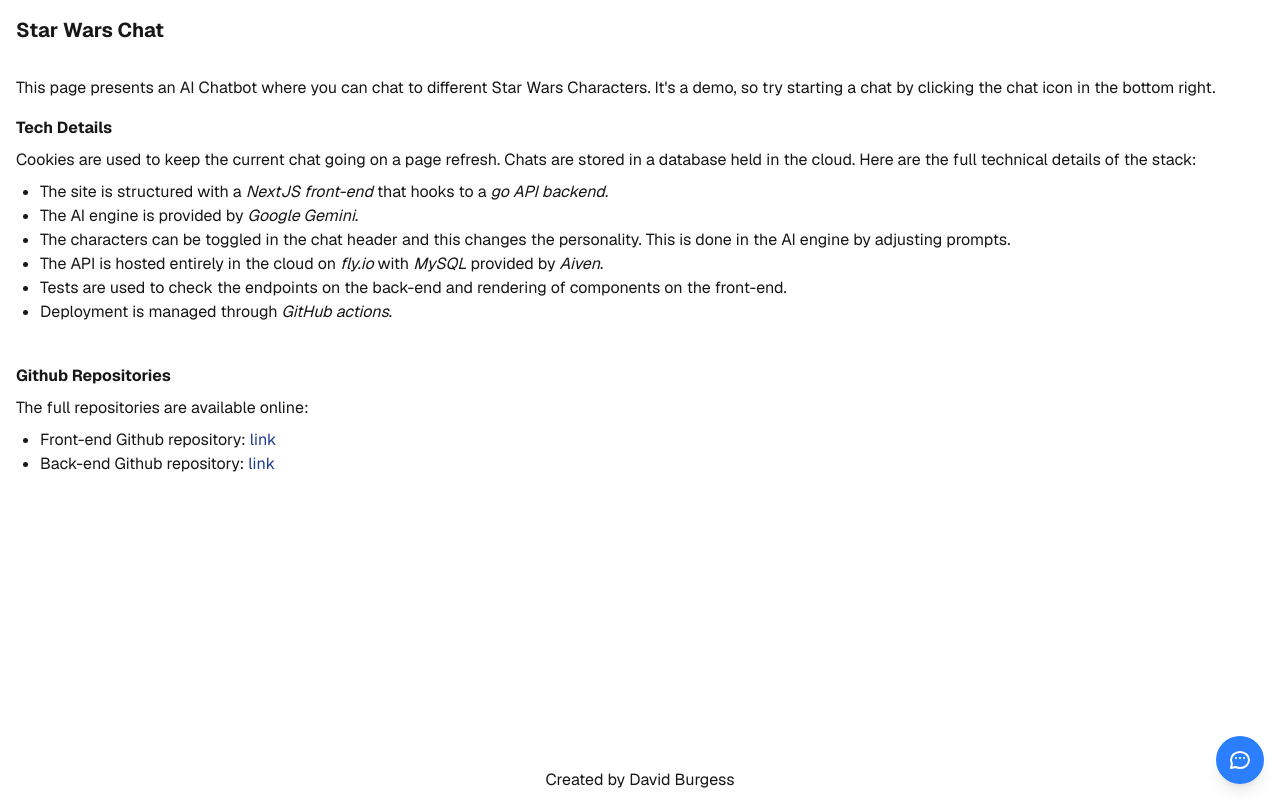
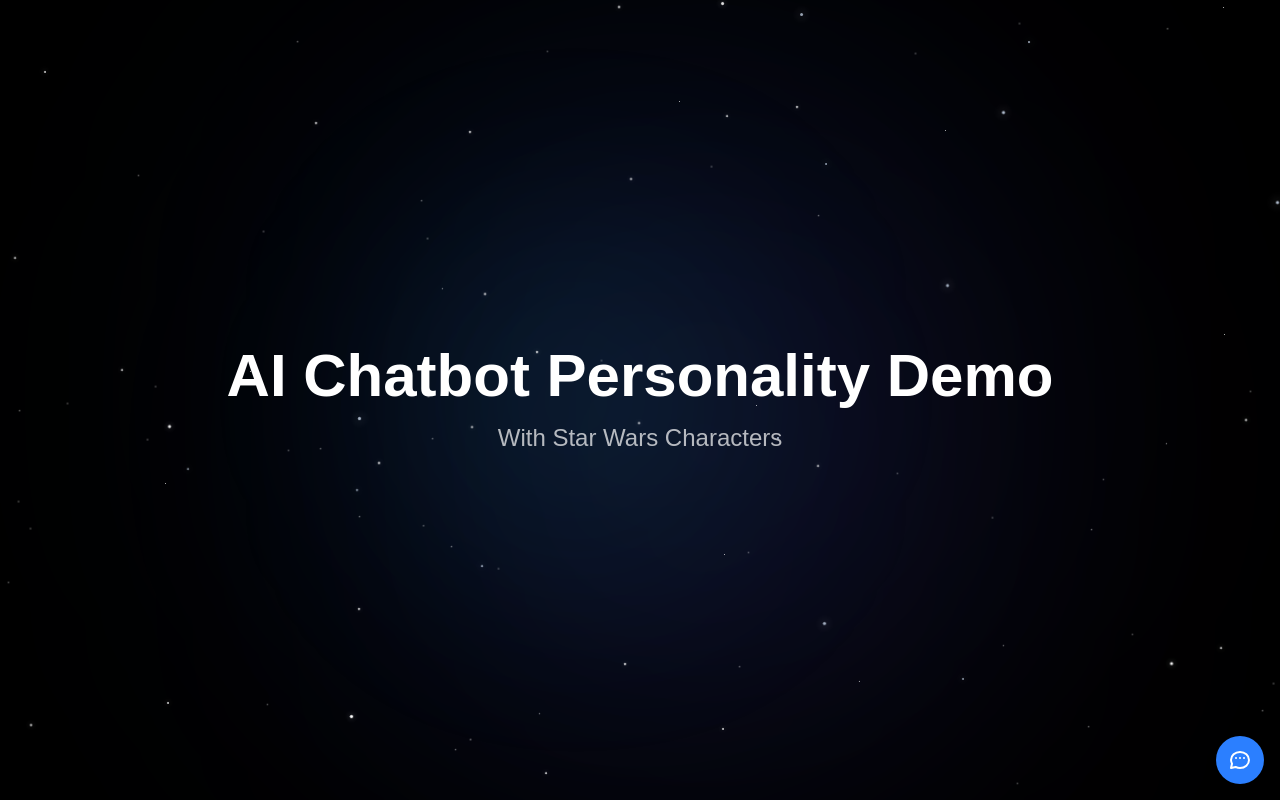
Before and after one commit to dbhighlander/star_wars_chat_frontend, a Next.js app: page / in a window 1280 px wide. Built offline with nearby package versions, Linux system fonts and the light colour scheme; no server answers.

Commit message:
Redesigned base page

```diff
--- a/src/app/globals.css
+++ b/src/app/globals.css
@@ -24,3 +24,26 @@
   color: var(--foreground);
   font-family: Arial, Helvetica, sans-serif;
 }
+
+@keyframes twinkle {
+  0%, 100% {
+    opacity: 0.85;
+    transform: scale(1);
+  }
+  50% {
+    opacity: 1;
+    transform: scale(1.08);
+  }
+}
+
+@keyframes fadeUp {
+  from {
+    opacity: 0;
+    transform: translateY(12px);
+  }
+
+  to {
+    opacity: 1;
+    transform: translateY(0);
+  }
+}
--- a/src/app/lib/fetchBots.tsx
+++ b/src/app/lib/fetchBots.tsx
@@ -1,7 +1,7 @@
 export async function fetchBots() {
-  console.log(`${process.env.NEXT_PUBLIC_STAR_WARS_PUBLIC_API_URL}/bots`)
+  console.log(`${process.env.STAR_WARS_PUBLIC_API_URL}/bots`)
   try {
-    const response = await fetch(`${process.env.NEXT_PUBLIC_STAR_WARS_PUBLIC_API_URL}/bots`, {
+    const response = await fetch(`${process.env.STAR_WARS_PUBLIC_API_URL}/bots`, {
       method: 'GET',
       headers: {
         'X-API-Key': process.env.API_KEY!, // your API key from env
--- a/src/app/lib/fetchChat.tsx
+++ b/src/app/lib/fetchChat.tsx
@@ -5,7 +5,7 @@
 
   try {
     const response = await fetch(
-      `${process.env.NEXT_PUBLIC_STAR_WARS_PUBLIC_API_URL}/chats/${userRef}/${chatRef}`,
+      `${process.env.STAR_WARS_PUBLIC_API_URL}/chats/${userRef}/${chatRef}`,
       {
         method: 'GET',
         headers: {
--- a/src/app/page.tsx
+++ b/src/app/page.tsx
@@ -1,12 +1,47 @@
 import Chat from './chat/chat';
+import Background from './page/Background';
 
 export default async function Home() {
+
+
   return (
-    <div className="font-sans min-h-screen flex flex-col bg-white">
+    <div className="w-full min-h-screen bg-black text-white">
+      <Background />
       {/* Main content */}
-      <main className="flex flex-1 flex-row w-full gap-8 ">
+      <main className="relative z-10 h-screen overflow-y-scroll snap-y snap-mandatory scroll-smooth">
         {/* Left main content */}
-        <div className="w-[100%] md-w-2/3 overflow-auto box-border">
+        <section  data-index="0" className="h-screen flex items-center justify-center snap-start">
+
+          <div className="text-center">
+            <h1 className="text-4xl md:text-6xl font-bold">
+              AI Chatbot Personality Demo
+            </h1>
+            <h2 className="mt-4 text-lg md:text-2xl opacity-70">
+              With Star Wars Characters
+            </h2>
+          </div>
+        </section>
+
+        <section  data-index="1" className="h-screen flex items-center justify-center snap-start">
+          <div className="max-w-2xl text-center">
+            <h2 className="text-3xl font-semibold mb-4">What is this?</h2>
+            <p className="opacity-70">
+              A frontend demo showing how system prompts change chatbot personality
+              while the UI stays consistent.
+            </p>
+          </div>
+        </section>
+
+        <section  data-index="2" className="h-screen flex items-center justify-center snap-start">
+          <div className="text-center">
+            <h2 className="text-3xl font-semibold">Try the Chat</h2>
+            <p className="opacity-60 mt-2">
+              Use the assistant in the bottom-right corner
+            </p>
+          </div>
+        </section>
+
+        {/* <div className="w-[100%] md-w-2/3 overflow-auto box-border">
           <div className="p-4">
             <h1 className="text-xl font-bold">Star Wars Chat</h1>
             <div className='py-8'>
@@ -27,18 +62,18 @@
               <h2 className='texr-l font-bold mt-4 mb-2'>Github Repositories</h2>
               <p>The full repositories are available online:</p>
               <ul className='list-disc p-6 pt-2'>
-              <li>Front-end Github repository: <a className='text-blue-900 font-700' href='https://github.com/dbhighlander/star_wars_chat_frontend'>link</a></li>
+                <li>Front-end Github repository: <a className='text-blue-900 font-700' href='https://github.com/dbhighlander/star_wars_chat_frontend'>link</a></li>
                 <li>Back-end Github repository: <a className='text-blue-900 font-700' href='https://github.com/dbhighlander/star_wars_chat_backend'>link</a></li>
-                </ul>
+              </ul>
             </div>
           </div>
-        </div>
+        </div> */}
 
         <Chat />
       </main>
 
       {/* Footer */}
-      <footer className="flex gap-[24px] flex-wrap items-center justify-center p-2">
+      {/* <footer className="flex gap-[24px] flex-wrap items-center justify-center p-2">
         <a
           className="flex items-center gap-2 hover:underline hover:underline-offset-4"
           href="https://nextjs.org/learn"
@@ -47,7 +82,7 @@
         >
           Created by David Burgess
         </a>
-      </footer>
+      </footer> */}
     </div>
   );
 }
--- /dev/null
+++ b/src/app/page/Background.tsx
@@ -0,0 +1,124 @@
+"use client";
+
+import { useEffect, useMemo, useState } from "react";
+
+export default function Background() {
+  const [activeScene, setActiveScene] = useState(0);
+
+  // Detect which snap section is active
+  useEffect(() => {
+    const sections = document.querySelectorAll("section");
+
+    const observer = new IntersectionObserver(
+      (entries) => {
+        entries.forEach((entry) => {
+          if (entry.isIntersecting) {
+            const index = Number(
+              entry.target.getAttribute("data-index")
+            );
+
+            setActiveScene(index);
+          }
+        });
+      },
+      {
+        threshold: 0.6,
+      }
+    );
+
+    sections.forEach((section) => {
+      observer.observe(section);
+    });
+
+    return () => observer.disconnect();
+  }, []);
+
+  // Generate stars once only
+  const stars = useMemo(() => {
+    return Array.from({ length: 100 }).map(() => {
+      const layer = Math.random();
+
+      return {
+        x: Math.random() * 100,
+        y: Math.random() * 100,
+
+        size:
+          layer < 0.6
+            ? Math.random() * 1.2 + 0.5
+            : layer < 0.9
+            ? Math.random() * 1.8 + 1
+            : Math.random() * 2.5 + 1.5,
+
+        opacity:
+          layer < 0.6
+            ? Math.random() * 0.3 + 0.15
+            : layer < 0.9
+            ? Math.random() * 0.4 + 0.2
+            : Math.random() * 0.6 + 0.3,
+
+        duration: Math.random() * 4 + 2,
+        delay: Math.random() * 5,
+        layer,
+      };
+    });
+  }, []);
+
+  return (
+    <div className="fixed inset-0 z-0 pointer-events-none overflow-hidden bg-black">
+
+      <div
+        className="absolute inset-0 flex items-center justify-center transition-transform duration-[1800ms] ease-out"
+        style={{
+          transform: `translateY(${activeScene * -30}px)`,
+        }}
+      >
+        <div className="absolute w-[700px] h-[700px] bg-blue-500/10 blur-[140px] rounded-full" />
+
+        <div
+          className="absolute w-[500px] h-[500px]
+                     bg-purple-500/10 blur-[160px]
+                     rounded-full translate-x-16 translate-y-12"
+        />
+
+        <div
+          className="absolute w-[300px] h-[300px]
+                     bg-cyan-400/10 blur-[120px]
+                     rounded-full -translate-x-16"
+        />
+      </div>
+
+      <div
+        className="absolute inset-0 transition-transform duration-[1600ms] ease-out"
+        style={{
+          transform: `translateY(${activeScene * -12}px) scale(${
+            1 + activeScene * 0.015
+          })`,
+        }}
+      >
+        {stars.map((star, i) => (
+          <div
+            key={i}
+            className={`absolute rounded-full ${
+              star.layer > 0.85
+                ? "bg-blue-100/80"
+                : "bg-white"
+            }`}
+            style={{
+              top: `${star.y}%`,
+              left: `${star.x}%`,
+              width: `${star.size}px`,
+              height: `${star.size}px`,
+              opacity: star.opacity,
+              animation: `twinkle ${star.duration}s ease-in-out infinite`,
+              animationDelay: `${star.delay}s`,
+              boxShadow:
+                star.layer > 0.85
+                  ? "0 0 10px rgba(255,255,255,0.9)"
+                  : "0 0 6px rgba(255,255,255,0.6)",
+            }}
+          />
+        ))}
+      </div>
+    </div>
+  );
+}
```
